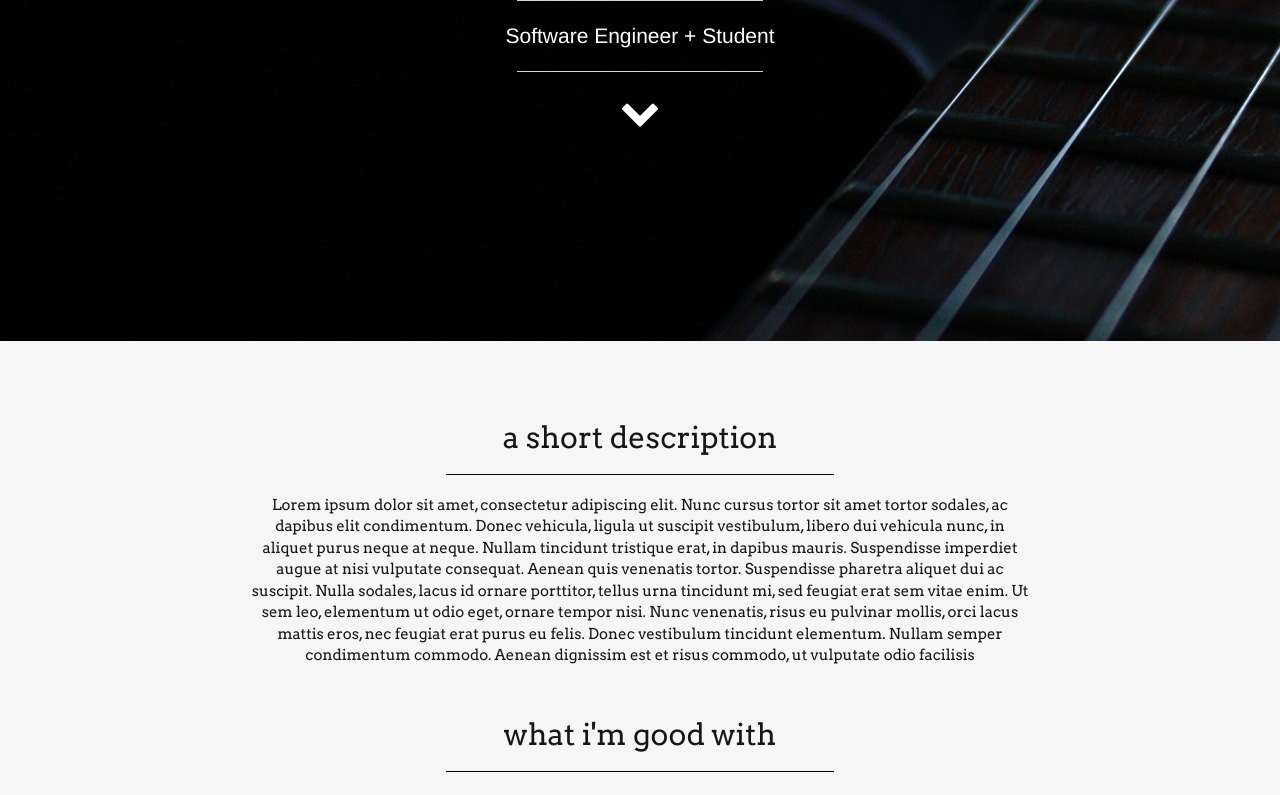
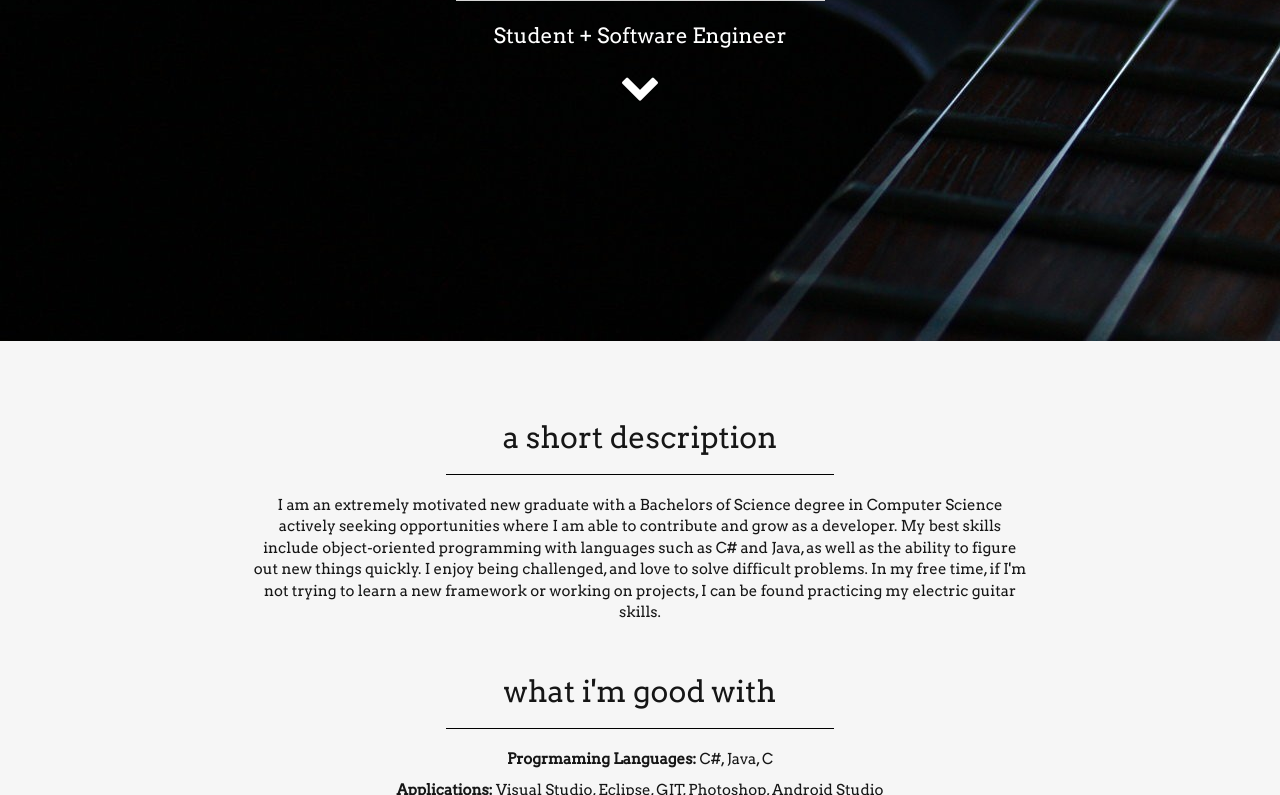
Before and after one commit to kevinm1075/KMPersonal, a plain HTML site: page index.html in a window 1280 px wide. Shown: the part 459-1254 px from the top of the page. Drawn offline with nearby package versions, Linux system fonts and the light colour scheme.

Commit message:
Updated about section
Added real text to about me section.

```diff
--- a/design.css
+++ b/design.css
@@ -18,6 +18,7 @@ html,body{height:100%}
     height:100%;
     padding: 350px 25px;
     margin-bottom:0;
+    font-family:Arvo;
 }
 
 .social {
--- a/index.html
+++ b/index.html
@@ -9,6 +9,7 @@
 	<script src="http://maxcdn.bootstrapcdn.com/bootstrap/3.3.5/js/bootstrap.min.js"></script>
     <link rel="stylesheet" href="https://maxcdn.bootstrapcdn.com/font-awesome/4.4.0/css/font-awesome.min.css">
     <link rel="stylesheet" type="text/css" href="http://fonts.googleapis.com/css?family=Arvo">
+    <link rel="stylesheet" type="text/css" href="http://fonts.googleapis.com/css?family=Open+Sans">
     <link rel="stylesheet" type="text/css" href="design.css">
 </head>
 
@@ -60,9 +61,8 @@ $(document).ready(function(){
 
     <div class="jumbotron text-center">
         <h1>Kevin Misir</h1>
-        <hr width="20%"  />
-        <p>Software Engineer + Student</p>
-        <hr width="20%"/>
+        <hr width="30%"  />
+        <p>Student + Software Engineer</p>
         <a href="#about" title="To About">
             <i class="fa fa-chevron-down"></i>
         </a>
@@ -74,7 +74,9 @@ $(document).ready(function(){
             <div class="col-sm-8">
                 <h2>a short description</h2>
                 <hr width="50%"/>
-                <p>Lorem ipsum dolor sit amet, consectetur adipiscing elit. Nunc cursus tortor sit amet tortor sodales, ac dapibus elit condimentum. Donec vehicula, ligula ut suscipit vestibulum, libero dui vehicula nunc, in aliquet purus neque at neque. Nullam tincidunt tristique erat, in dapibus mauris. Suspendisse imperdiet augue at nisi vulputate consequat. Aenean quis venenatis tortor. Suspendisse pharetra aliquet dui ac suscipit. Nulla sodales, lacus id ornare porttitor, tellus urna tincidunt mi, sed feugiat erat sem vitae enim. Ut sem leo, elementum ut odio eget, ornare tempor nisi. Nunc venenatis, risus eu pulvinar mollis, orci lacus mattis eros, nec feugiat erat purus eu felis. Donec vestibulum tincidunt elementum. Nullam semper condimentum commodo. Aenean dignissim est et risus commodo, ut vulputate odio facilisis</p>
+                <p>I am an extremely motivated new graduate with a Bachelors of Science degree in Computer Science actively seeking opportunities where I am able to contribute and grow as a developer.
+                My best skills include object-oriented programming with languages such as C# and Java, as well as the ability to figure out new things quickly.
+                I enjoy being challenged, and love to solve difficult problems. In my free time, if I'm not trying to learn a new framework or working on projects, I can be found practicing my electric guitar skills.</p>
                 <br />
                 <h2>what i'm good with</h2>
                 <hr width="50%"/>
```
